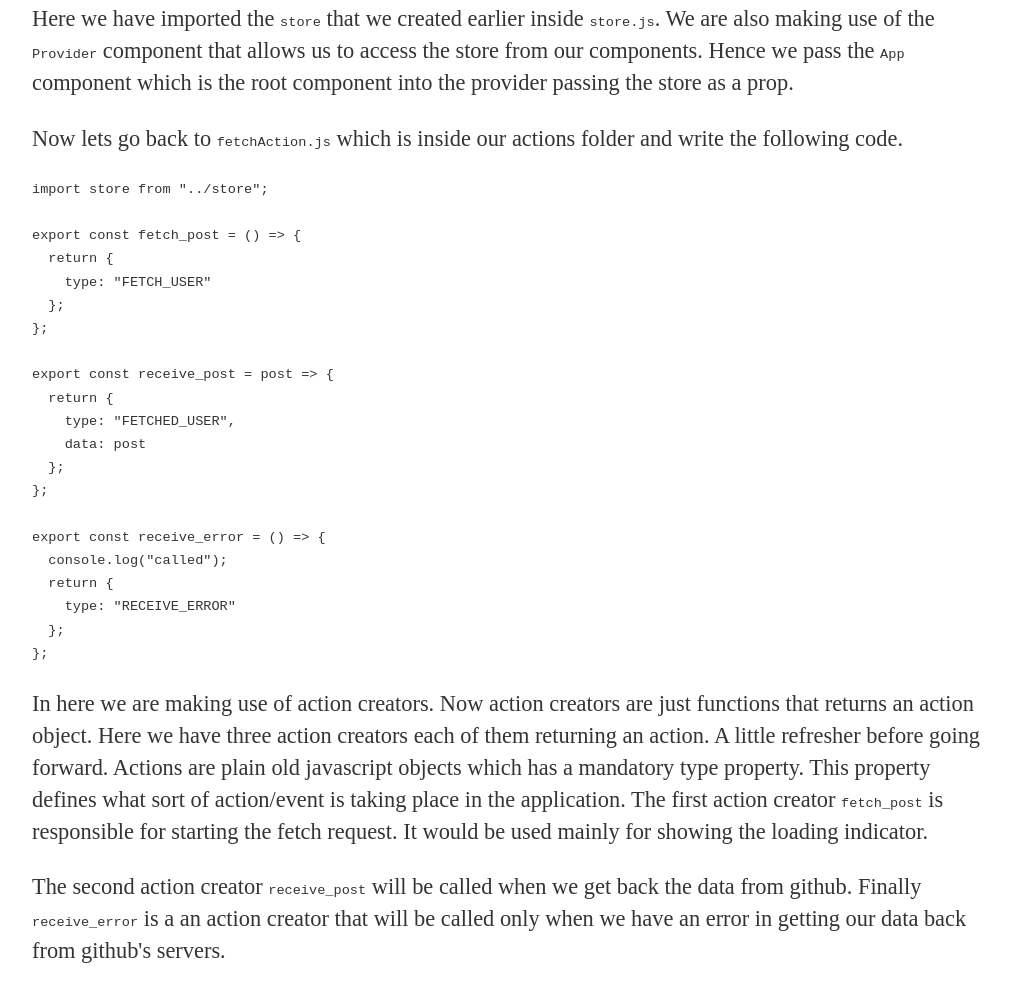
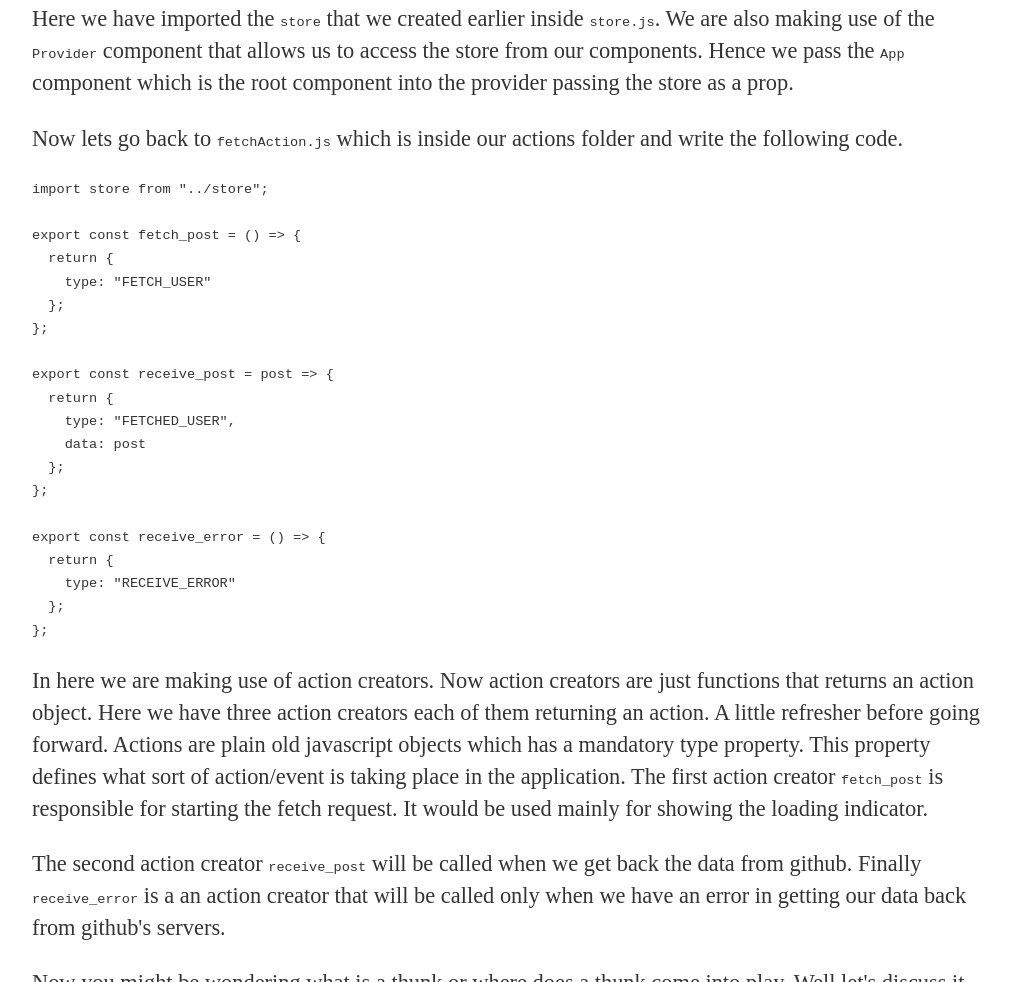
Before and after one commit to pratik-chakravorty/Gatsby-Blog, a Gatsby site: page /understanding_redux_thunk in a window 1280 px wide. Shown: the part 4296-5278 px from the top of the page, without its empty margins (128-1139 px from the left). Built offline with nearby package versions, Linux system fonts and the light colour scheme; Gatsby itself is replaced by a stand-in of ours; some packages are replaced by stand-ins of ours; code samples lack their colours.

Commit message:
fixed a code typo

```diff
--- a/src/pages/understanding_redux_thunk/index.md
+++ b/src/pages/understanding_redux_thunk/index.md
@@ -152,7 +152,6 @@ export const receive_post = post => {
 };
 
 export const receive_error = () => {
-  console.log("called");
   return {
     type: "RECEIVE_ERROR"
   };
```
